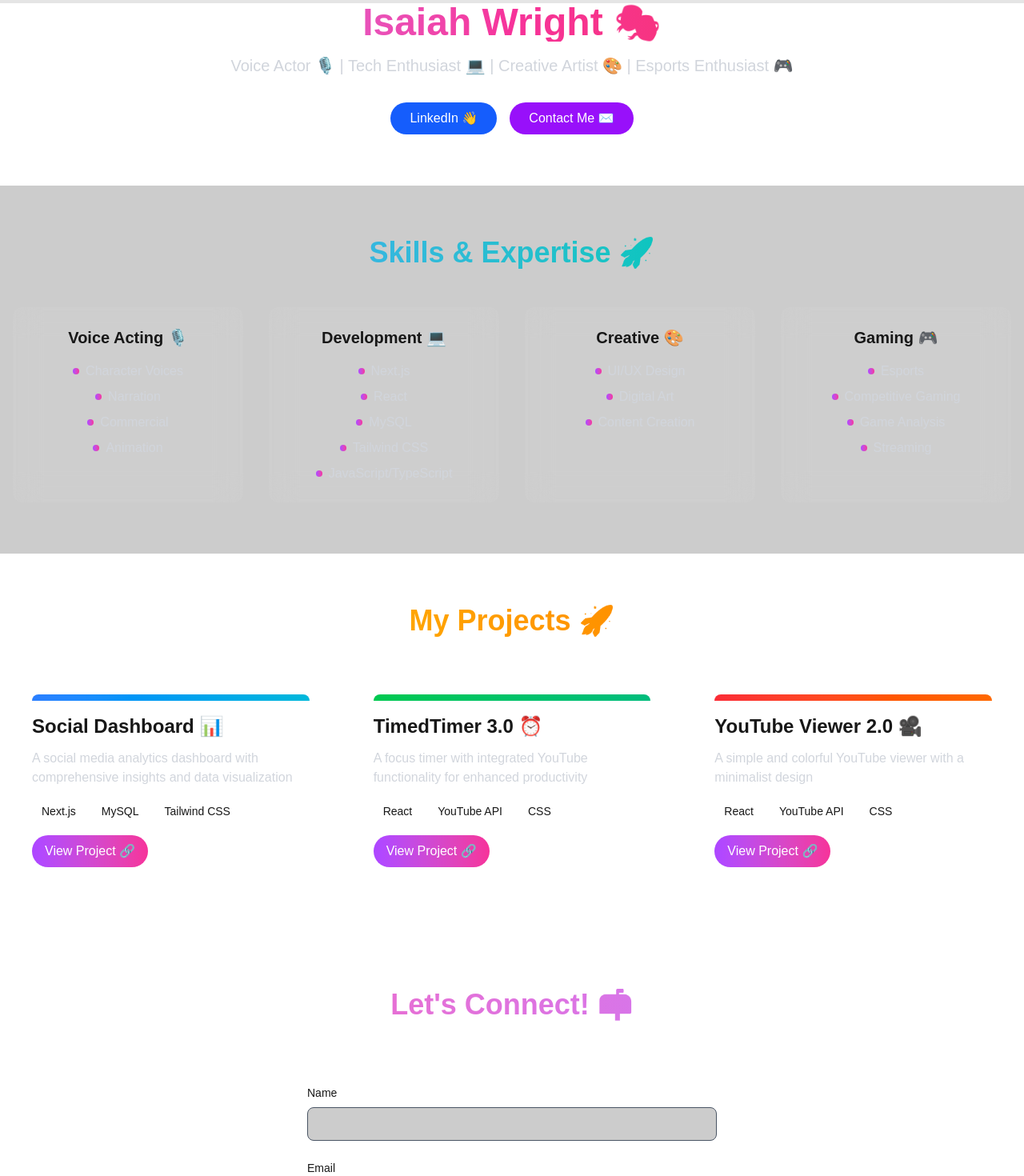
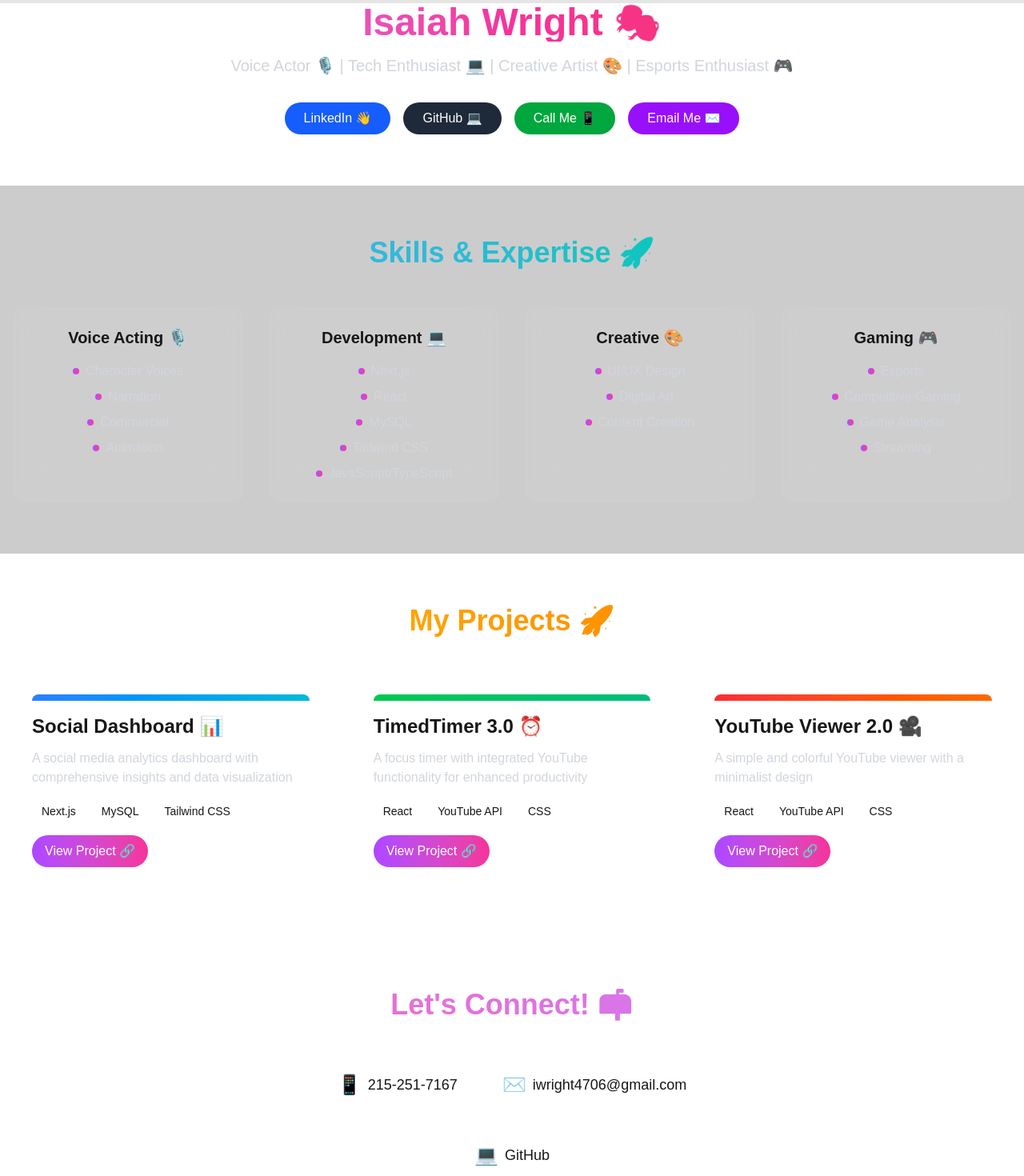
Before and after one commit to Zay2006/my-portfolio, a Next.js app: page / in a window 1280 px wide. Shown: the part 60-1530 px from the top of the page at 80% size. Built offline with nearby package versions, Linux system fonts and the light colour scheme.

Commit message:
Almost forgot lol

```diff
--- a/src/components/Contact.tsx
+++ b/src/components/Contact.tsx
@@ -28,6 +28,37 @@ export default function Contact() {
       >
         Let&apos;s Connect! 📬
       </motion.h2>
+
+      <motion.div
+        initial={{ opacity: 0, y: 20 }}
+        whileInView={{ opacity: 1, y: 0 }}
+        viewport={{ once: true }}
+        className="max-w-xl mx-auto mb-8 flex flex-wrap justify-center gap-6"
+      >
+        <a
+          href="tel:215-251-7167"
+          className="flex items-center gap-2 bg-white/5 backdrop-blur-lg rounded-xl p-4 hover:bg-white/10 transition-colors"
+        >
+          <span className="text-2xl">📱</span>
+          <span className="text-lg">215-251-7167</span>
+        </a>
+        <a
+          href="mailto:iwright4706@gmail.com"
+          className="flex items-center gap-2 bg-white/5 backdrop-blur-lg rounded-xl p-4 hover:bg-white/10 transition-colors"
+        >
+          <span className="text-2xl">✉️</span>
+          <span className="text-lg">iwright4706@gmail.com</span>
+        </a>
+        <a
+          href="https://github.com/Zay2006"
+          target="_blank"
+          rel="noopener noreferrer"
+          className="flex items-center gap-2 bg-white/5 backdrop-blur-lg rounded-xl p-4 hover:bg-white/10 transition-colors"
+        >
+          <span className="text-2xl">💻</span>
+          <span className="text-lg">GitHub</span>
+        </a>
+      </motion.div>
 
       <motion.div
         initial={{ opacity: 0, y: 20 }}
--- a/src/components/Hero.tsx
+++ b/src/components/Hero.tsx
@@ -26,7 +26,7 @@ export default function Hero() {
         initial={{ opacity: 0 }}
         animate={{ opacity: 1 }}
         transition={{ delay: 0.4 }}
-        className="flex justify-center gap-4 mt-8"
+        className="flex flex-wrap justify-center gap-4 mt-8"
       >
         <a
           href="https://www.linkedin.com/in/isaiah-wright-384b2b26a/"
@@ -37,10 +37,24 @@ export default function Hero() {
           LinkedIn 👋
         </a>
         <a
+          href="https://github.com/Zay2006"
+          target="_blank"
+          rel="noopener noreferrer"
+          className="bg-gray-800 hover:bg-gray-900 text-white px-6 py-2 rounded-full transition-colors"
+        >
+          GitHub 💻
+        </a>
+        <a
+          href="tel:215-251-7167"
+          className="bg-green-600 hover:bg-green-700 text-white px-6 py-2 rounded-full transition-colors"
+        >
+          Call Me 📱
+        </a>
+        <a
           href="mailto:iwright4706@gmail.com"
           className="bg-purple-600 hover:bg-purple-700 text-white px-6 py-2 rounded-full transition-colors"
         >
-          Contact Me ✉️
+          Email Me ✉️
         </a>
       </motion.div>
     </motion.section>
```
